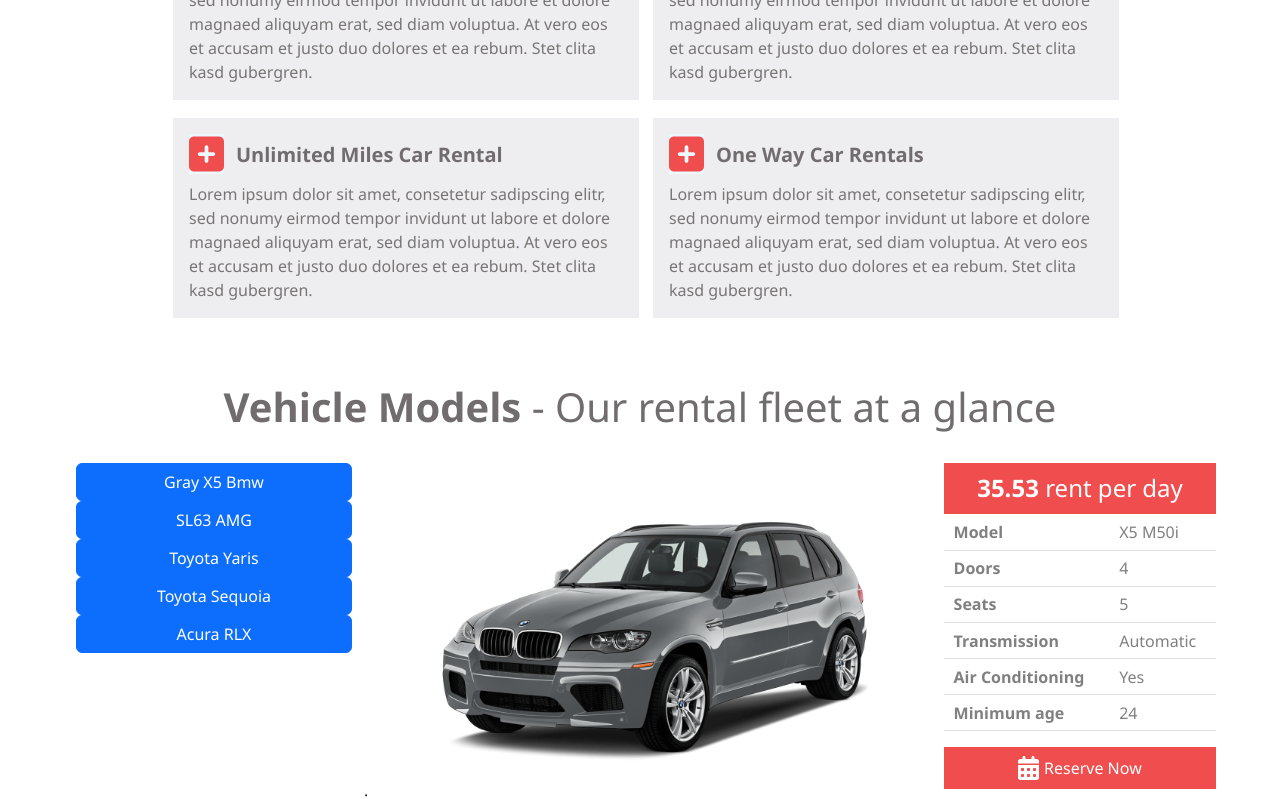
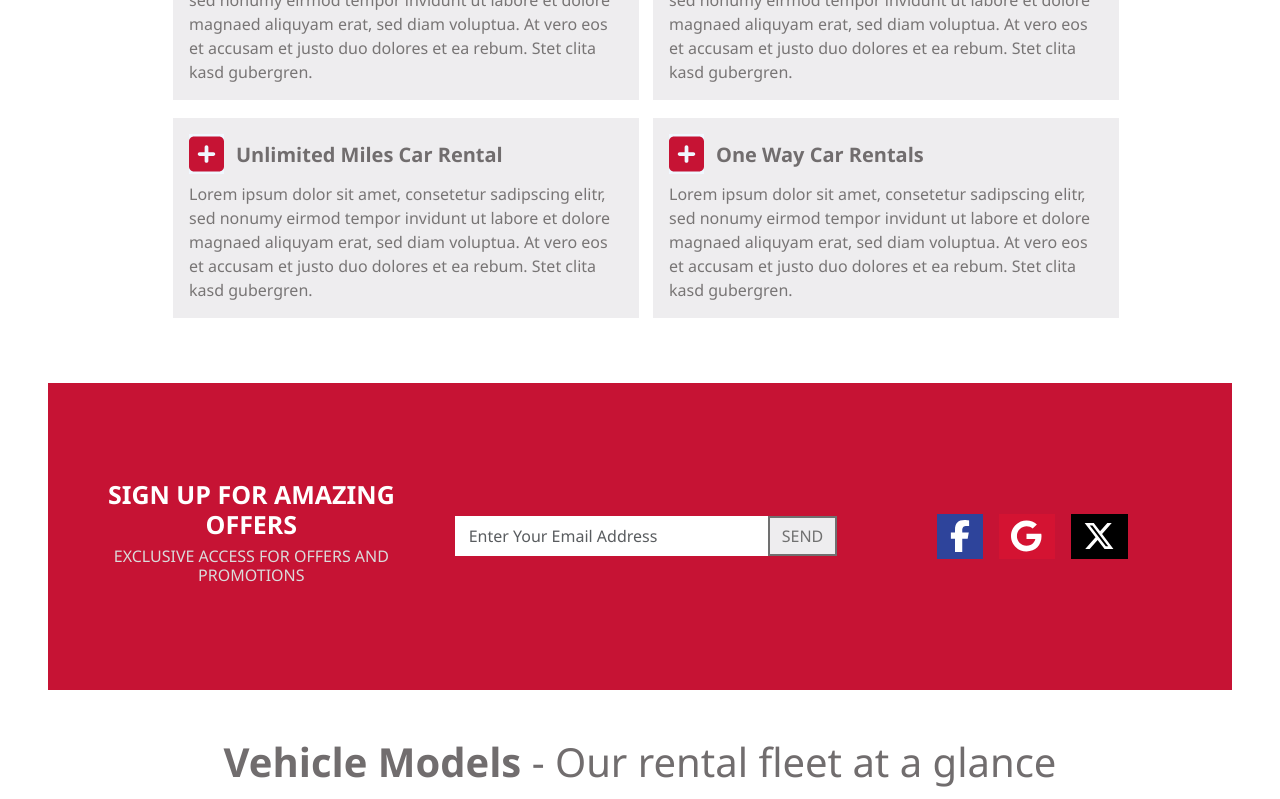
Before and after one commit to khawaja-Faizan/car-connect, a React (Create React App) app: page /#/ in a window 1280 px wide. Shown: the part 1060-1859 px from the top of the page. Built offline with nearby package versions, Linux system fonts and the light colour scheme.

Commit message:
Completed the subscription view section

```diff
--- a/src/App.js
+++ b/src/App.js
@@ -1,9 +1,9 @@
 import Home from "./views/home/home";
 import Navbar from "./shared/components/navbar";
-import About from "./views/about/about";
 import "bootstrap/dist/css/bootstrap.min.css";
 import CustomerServices from "./views/customerServices/customerServices";
 import VehicleModels from "./views/vehicleModels/vehicleModels";
+import Subscription from "./views/subscription/subscription";
 
 function App() {
   return (
@@ -11,6 +11,7 @@ function App() {
       <Navbar />
       <Home />
       <CustomerServices />
+      <Subscription />
       <VehicleModels />
     </div>
   );
--- a/src/assets/sass/_config.scss
+++ b/src/assets/sass/_config.scss
@@ -1,5 +1,5 @@
 $primary-color: #eeedef;
-$secondary-color: #f04e4e;
+$secondary-color: #c61334;
 $gradient-primary-color: #5a5858;
 $gradient-secondary-color: black;
 $primary-form-text: #707070;
@@ -27,6 +27,12 @@ header {
   width: 100%;
   padding: 1rem;
   height: 3.8rem;
+}
+
+.form-control {
+  border: 2px solid #efe9e9 !important;
+  border-radius: 0px !important;
+  color: #707070;
 }
 
 .row {
--- a/src/assets/sass/_responsive.scss
+++ b/src/assets/sass/_responsive.scss
@@ -61,9 +61,16 @@
     margin: 3em 7em;
   }
 
+  .subscription {
+    &_form {
+      margin: 0em;
+    }
+  }
+
   .sm-selection {
     display: none;
   }
+
   .md-selection {
     display: block;
 
--- a/src/assets/sass/app.scss
+++ b/src/assets/sass/app.scss
@@ -3,6 +3,7 @@
 @import "./views/home";
 @import "./views/reservation";
 @import "./views/customerServices";
+@import "./views/subscription";
 @import "./views/vehicleModels";
 
 @import "./responsive.scss";
--- /dev/null
+++ b/src/assets/sass/views/_subscription.scss
@@ -0,0 +1,76 @@
+.subscription {
+  margin: 0 auto;
+  text-align: center;
+
+  &_wrapper {
+    color: white;
+    padding-top: 6em;
+    padding-bottom: 6em;
+    background-color: $secondary-color;
+
+    h3 {
+      font-size: 25px;
+      font-weight: 700;
+    }
+    h6 {
+      font-size: 16px;
+      color: #dbdbdb;
+      font-weight: 400;
+    }
+
+    .row > .col-section {
+      margin: auto !important;
+    }
+  }
+
+  &_form {
+    margin: 1.5em 1em;
+    display: flex;
+    flex-direction: row;
+    background-color: aquamarine;
+
+    .btn {
+      border-radius: 0%;
+      border: 2px solid $primary-form-text;
+      background-color: $primary-color;
+      color: $primary-form-text;
+      font-weight: 500;
+    }
+
+    .form-control {
+      box-shadow: none;
+      border: 2px solid white !important;
+    }
+  }
+
+  .media-icons {
+    display: flex;
+    justify-content: center;
+    align-items: center;
+
+    &_facebook {
+      background-color: rgb(46, 68, 155);
+      color: white;
+    }
+
+    &_google {
+      background-color: #d41332;
+      color: white;
+    }
+
+    &_twitter {
+      background-color: black;
+      color: white;
+    }
+
+    &_facebook,
+    &_google,
+    &_twitter {
+      margin-right: 1em;
+      padding: 0.4em 0.8em;
+      :hover & {
+        cursor: pointer;
+      }
+    }
+  }
+}
--- /dev/null
+++ b/src/views/subscription/subscription.jsx
@@ -0,0 +1,45 @@
+import {
+  faFacebookF,
+  faGoogle,
+  faXTwitter,
+} from "@fortawesome/free-brands-svg-icons";
+import { FontAwesomeIcon } from "@fortawesome/react-fontawesome";
+import React from "react";
+import { Button, Col, Row } from "react-bootstrap";
+import { Input } from "reactstrap";
+
+const Subscription = () => {
+  return (
+    <section className="subscription">
+      <div className="subscription_wrapper">
+        <Row>
+          <Col md={4} sm={12} className="col-section">
+            <h3>SIGN UP FOR AMAZING OFFERS</h3>
+            <h6>EXCLUSIVE ACCESS FOR OFFERS AND PROMOTIONS</h6>
+          </Col>
+          <Col md={4} sm={12} className="col-section">
+            <div className="subscription_form">
+              <Input type="email" placeholder="Enter Your Email Address" />
+              <Button>SEND</Button>
+            </div>
+          </Col>
+          <Col md={4} sm={12} className="col-section">
+            <div className="media-icons">
+              <div className="media-icons_facebook">
+                <FontAwesomeIcon icon={faFacebookF} size="2xl" />
+              </div>
+              <div className="media-icons_google">
+                <FontAwesomeIcon icon={faGoogle} size="2xl" />
+              </div>
+              <div className="media-icons_twitter">
+                <FontAwesomeIcon icon={faXTwitter} size="2xl" />
+              </div>
+            </div>
+          </Col>
+        </Row>
+      </div>
+    </section>
+  );
+};
+
+export default Subscription;
```
